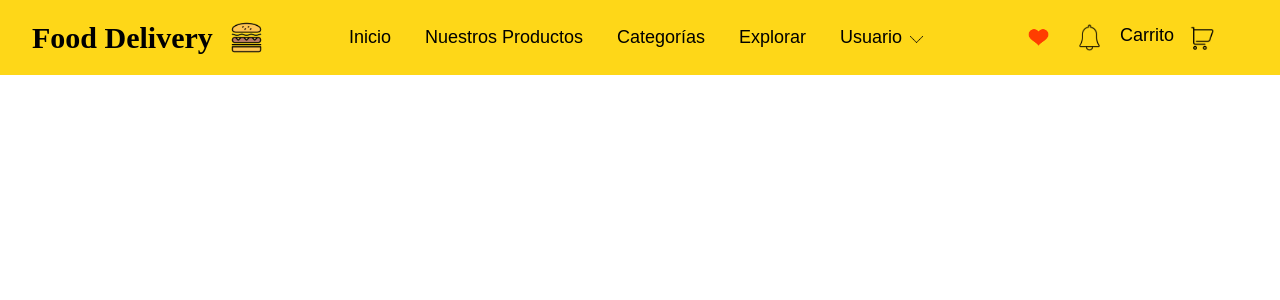
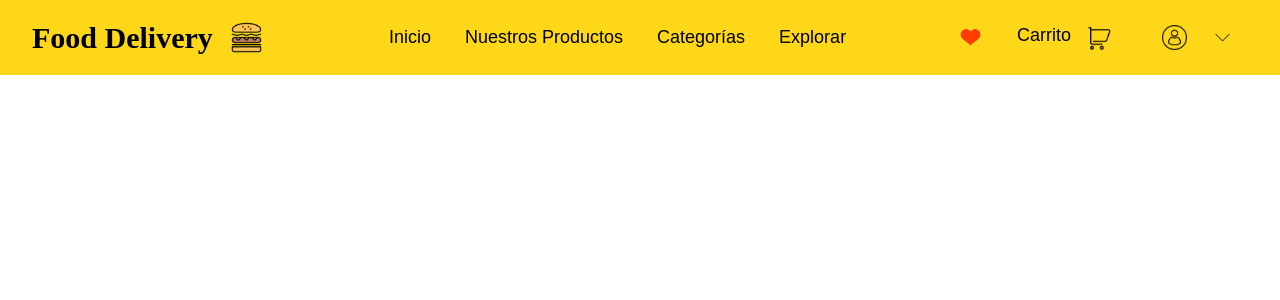
Before and after one commit to FazeElian/food-delivery-app, a React (Create React App) app: page /#/ in a window 1280 px wide. Shown: the top 300 px of the page. Built offline with nearby package versions, Linux system fonts and the light colour scheme; a web font is replaced by a local one.

Commit message:
Cambio icono Usuario encabezado

```diff
--- a/src/assets/css/components/Header-UserDropDown.css
+++ b/src/assets/css/components/Header-UserDropDown.css
@@ -1,9 +1,8 @@
 .drop-down-user-item{
     display: flex;
     position: absolute;
-    top: 3.5rem;
-    left: 58.5%;
-    right: 0;
+    top: 60px;
+    right: 2rem;
     width: auto;
     max-width: 200px;
     height: auto;
--- a/src/assets/css/components/Header.css
+++ b/src/assets/css/components/Header.css
@@ -112,6 +112,32 @@
         .item-nav-user-favorites:hover{
             border-bottom: 1.5px solid red;
         }
+
+        .item-nav-user--user{
+            display: flex;
+            align-items: center;
+            margin: 0;
+        }
+
+            .btn-drop-down-user{
+                display: flex;;
+                width: auto;
+                height: auto;
+                align-items: center;
+                border: 0;
+                background: transparent;
+                justify-content: center;
+                align-items: center;
+                margin: 0;
+                padding: 0;
+                margin-left: -5px;
+            }
+
+            .btn-drop-down-user img{
+                display: flex;
+                max-width: 17px;
+                max-height: 17px;
+            }
 
         .item-nav-user img{
             display: flex;
@@ -363,6 +389,6 @@
     }
 
     .nav-user--user-mobile{
-        height: 35vh;
+        height: 45vh;
     }
 }
--- a/src/components/Header-UserDropDown.jsx
+++ b/src/components/Header-UserDropDown.jsx
@@ -5,6 +5,9 @@ import { Link } from "react-router-dom";
 import "../assets/css/components/Header-UserDropDown.css";
 
 // Imágenes - iconos
+    // Icono Notificaciones
+    import NotificationsIcon from "../assets/img/icons/header-notifications.png";
+
     // Icono Usuario
     import UserIcon from "../assets/img/icons/header-mobile-user.png";
 
@@ -14,9 +17,14 @@ import "../assets/css/components/Header-UserDropDown.css";
     // Icono Cerrar Sesión
     import LogOutIcon from "../assets/img/icons/header-user-dropdown-log-out.png";
 
+
 const HeaderUserDropDown = () => {
     return(
         <div className="drop-down-user-item">
+            <Link to="notifications" className="item-drop-down-user">
+                <img src={NotificationsIcon} alt="" />
+                Notificaciones
+            </Link>
             <Link to="profile" className="item-drop-down-user">
                 <img src={UserIcon} alt="" />
                 Mi Perfil
--- a/src/components/Header.jsx
+++ b/src/components/Header.jsx
@@ -79,33 +79,33 @@ const Header = () => {
                     <Link to="products" className="item-nav-menu">Nuestros Productos</Link>
                     <Link to="products/categories" className="item-nav-menu">Categorías</Link>
                     <Link to="explore" className="item-nav-menu">Explorar</Link>
-                    <Link
-                        to="profile"
-                        className="item-nav-menu item-nav-menu-user"
-                        onMouseEnter={showUserDropDown} // Al estar el hover activo va a mostrar el contenido dropdown
-                        onMouseLeave={hideUserDropDown} // Al estar el hover inactivo no va a mostrar el contenido dropsdown
-                    >
-                        Usuario
-                        <img src={UserDropDownIcon} alt="" />
-                        {userDropdown && <HeaderUserDropDown />}
-                    </Link>
                 </div>
                 <div className="nav-user">
                     <Link to="my-favorites" className="item-nav-user item-nav-user-favorites">
                         <h2>Mis Favoritos</h2>
                         <img src={FavoritesIcon} alt="" />
                     </Link>
-                    <Link to="notifications" className="item-notifications-nav-user">
-                        <img src={NotificationsIcon} alt="" />
-                    </Link>
                     <Link to="shopping-cart" className="item-nav-user item-nav-user-cart">
                         <h2>Carrito</h2>
                         <img src={ShoppingCartIcon} alt="" />
                     </Link>
+                    <Link
+                        to="profile"
+                        className="item-nav-user item-nav-user-cart item-nav-user--user"
+                        onMouseEnter={showUserDropDown} // Al estar el hover activo va a mostrar el contenido dropdown
+                        onMouseLeave={hideUserDropDown} // Al estar el hover inactivo no va a mostrar el contenido dropsdown
+                    >
+                        <img src={UserIcon} alt="" />
+                        <div className="btn-drop-down-user">
+                            <img src={UserDropDownIcon} alt="" />
+                        </div>
+                        {userDropdown && <HeaderUserDropDown />}
+                    </Link>
+
                     <button
                         className="btn-nav-menu item-nav-user-btn"
                         onClick={toggleMenu}
-                        onMouseOutCapture={toggleMenu}
+                        onMouseOut={toggleMenu}
                     >
                         <h2>Menú</h2>
                         <img src={MenuIcon} alt="" />
@@ -122,10 +122,6 @@ const Header = () => {
                     <Link to="explore" className="item-nav-menu"><img src={ExploreIcon} alt="Explore Icon" /> Explorar</Link>
                 </nav>
                 <nav className="nav-user-mobile">
-                    <Link to="notifications" className="item-notifications-nav-user">
-                        <h2>Notificaciones</h2>
-                        <img src={NotificationsIcon} alt="" />
-                    </Link>
                     <Link to="shopping-cart" className="item-nav-menu item-nav-user-cart">
                         <h2>Carrito de Compras</h2>
                         <img src={ShoppingCartIcon} alt="" />
@@ -137,6 +133,10 @@ const Header = () => {
                 </nav>
 
                 <nav className="nav-user--user-mobile">
+                    <Link to="notifications" className="item-nav-menu item-nav-user-favorites">
+                        <h2>Notificaciones</h2>
+                        <img src={NotificationsIcon} alt="" />
+                    </Link>
                     <Link to="profile" className="item-nav-menu item-nav-user-favorites">
                         <h2>Mi Perfil</h2>
                         <img src={UserIcon} alt="Profile Icon" />
@@ -152,8 +152,6 @@ const Header = () => {
                 </nav>
             </header>
 
-            {/* Mostrar componente de dropdown para Perfil */}
-            {/* {userDropdown && <HeaderUserDropDown />} */}
         </>
     )
 }
```
